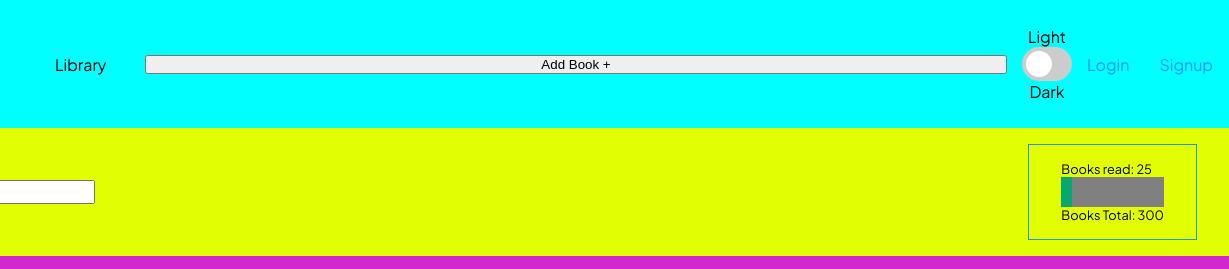
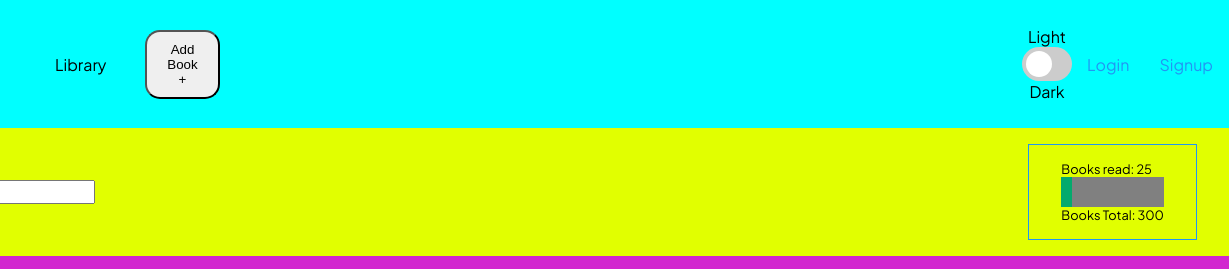
Before and after one commit to alexgeis/library, a plain HTML site: page index.html in a window 1280 px wide. Shown: the top 269 px of the page, 51-1280 px from the left. Drawn offline with Linux system fonts and the light colour scheme.

Commit message:
fix styling on add book button

```diff
--- a/assets/css/style.css
+++ b/assets/css/style.css
@@ -34,7 +34,8 @@ body {
     align-items: center;
 }
 
-.header .add-book .add-book-form-open {
+.header .add-book,
+.add-book-form-open {
     padding: 10px 15px;
     max-width: 75px;
     border-radius: 15px;
@@ -182,7 +183,7 @@ nav {
 ~~  BOOK SECTION ~~
 */
 .book-section {
-    grid-column: ;
+    /* grid-column: ; */
     background-color: rgb(210, 38, 207);
     padding:1rem;
 }
```
